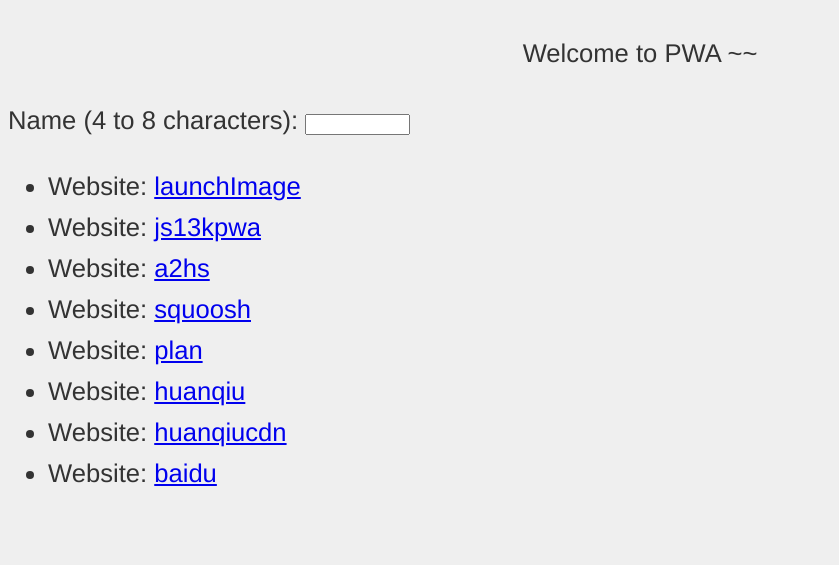
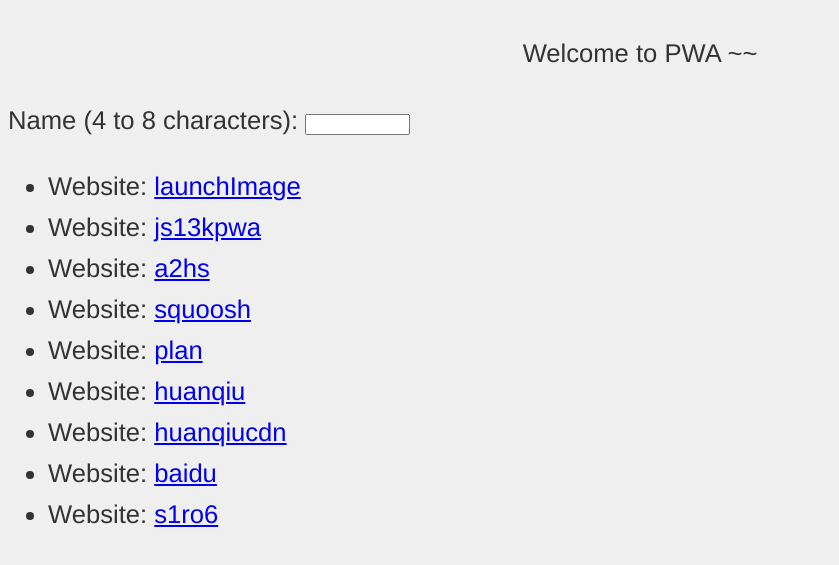
Before and after one commit to YanboCoder/pwa-demos, a website: page minipwa/public/index.html in a window 1280 px wide. Shown: the part 149-714 px from the top of the page, without its empty margins (0-839 px from the left). Drawn offline with Linux system fonts and the light colour scheme.

Commit message:
add link

```diff
--- a/minipwa/public/index.html
+++ b/minipwa/public/index.html
@@ -32,6 +32,7 @@
 	<li><span>Website:</span> <a href='https://hqtime.huanqiu.com/article/43mJ7ajY9l8?ver=1&app=1&recommend=1&recommend_image=1&fontSize=normal'>huanqiu</a></li>
 	<li><span>Website:</span> <a href='https://rs1.huanqiucdn.cn/dp/api/files/imageDir/89a6d730030cee938862e276be8276b3.png?w=750'>huanqiucdn</a></li>
 	<li><span>Website:</span> <a href='https://www.baidu.com'>baidu</a></li>
+	<li><span>Website:</span> <a href='https://s1ro6.github.io/temp-sw/'>s1ro6</a></li>
 	</ul>
 </body>
 </html>
```
